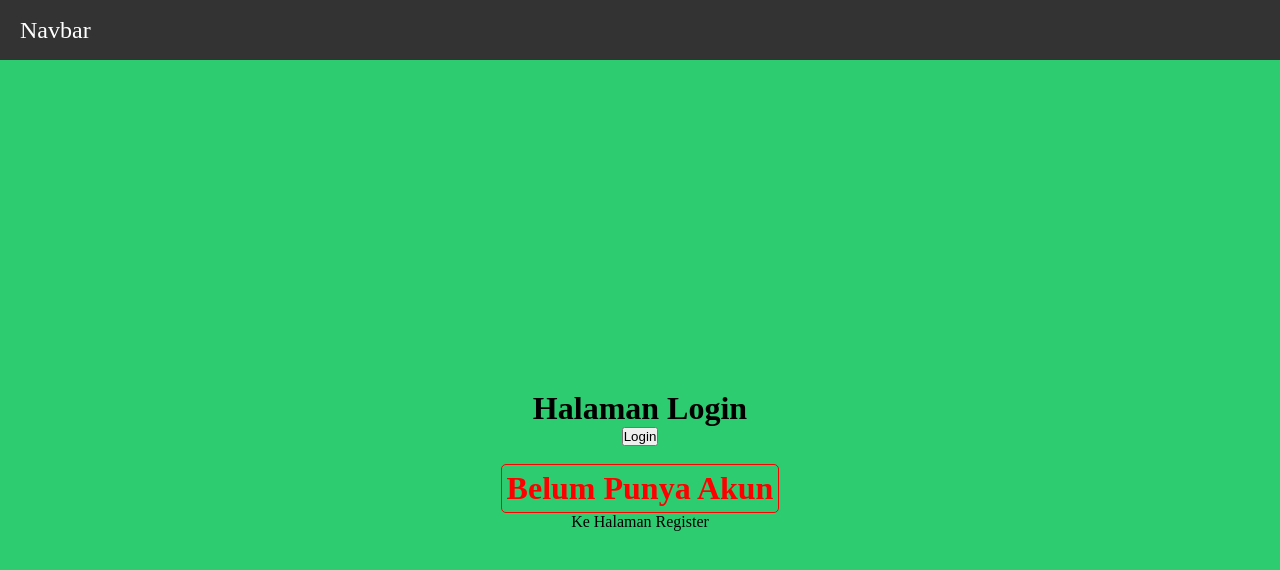
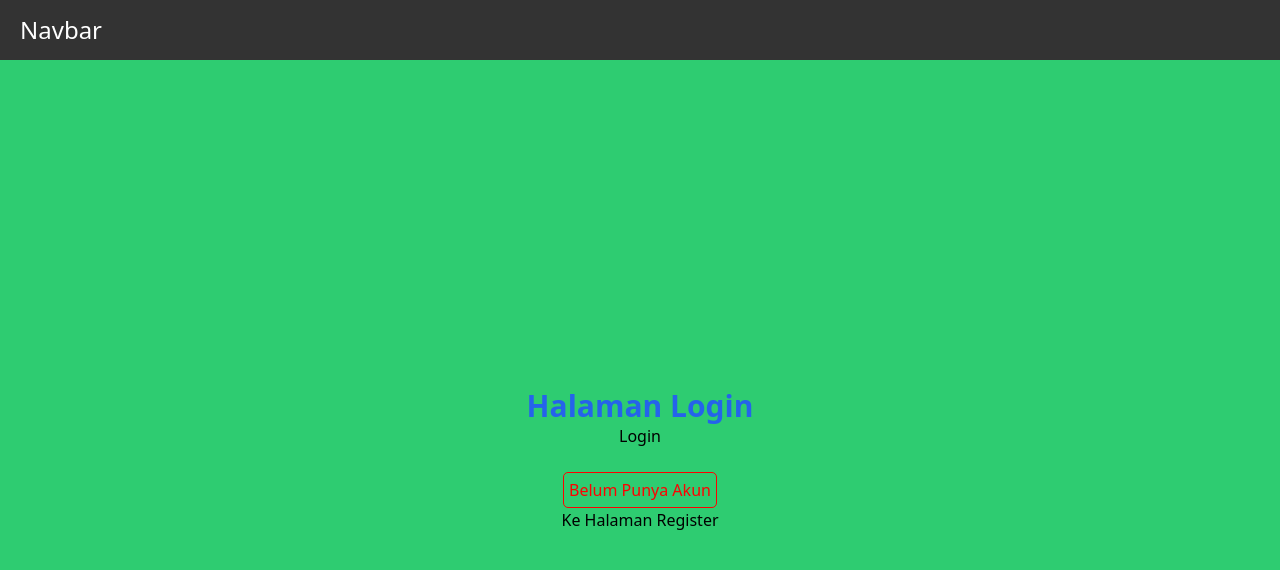
Before and after one commit to abdullatifm1127/PBF_JS5, a Next.js app: page /views/auth/login in a window 1280 px wide. Shown: the top 570 px of the page. Built offline with nearby package versions, Linux system fonts and the light colour scheme.

Commit message:
Langkah 9

```diff
--- a/package.json
+++ b/package.json
@@ -20,6 +20,9 @@
     "typescript": "5.9.3"
   },
   "devDependencies": {
-    "sass": "^1.97.3"
+    "autoprefixer": "^10.4.27",
+    "postcss": "^8.5.8",
+    "sass": "^1.97.3",
+    "tailwindcss": "^3.4.19"
   }
 }
--- /dev/null
+++ b/postcss.config.js
@@ -0,0 +1,6 @@
+module.exports = {
+  plugins: {
+    tailwindcss: {},
+    autoprefixer: {},
+  },
+}
--- a/src/pages/views/auth/login/index.tsx
+++ b/src/pages/views/auth/login/index.tsx
@@ -10,7 +10,7 @@
     }
     return (
         <div className={styles.login}>
-            <h1>Halaman Login</h1>
+            <h1 className="text-3xl font-bold text-blue-600 ">Halaman Login</h1>
             <button onClick={()=> handleLogin()}>Login</button><br />
             <h1 style={{color:"red", border:"1px solid red", borderRadius:"5px", padding:"5px"}}>Belum Punya Akun</h1>
             <Link href="/auth/register">Ke Halaman Register</Link>
--- a/src/styles/globals.css
+++ b/src/styles/globals.css
@@ -1,3 +1,7 @@
+@tailwind base;
+@tailwind components;
+@tailwind utilities;
+
 *{
   box-sizing: border-box;
   padding: 0;
--- /dev/null
+++ b/tailwind.config.js
@@ -0,0 +1,13 @@
+/** @type {import('tailwindcss').Config} */
+module.exports = {
+  content: [
+    "./app/**/*.{js,ts,jsx,tsx,mdx}",
+    "./pages/**/*.{js,ts,jsx,tsx,mdx}",
+    "./components/**/*.{js,ts,jsx,tsx,mdx}",
+    "./src/**/*.{js,ts,jsx,tsx,mdx}",
+  ],
+  theme: {
+    extend: {},
+  },
+  plugins: [],
+}
```
Also changed, not shown: 1 other file (tests, documents, lock files or other folders).
